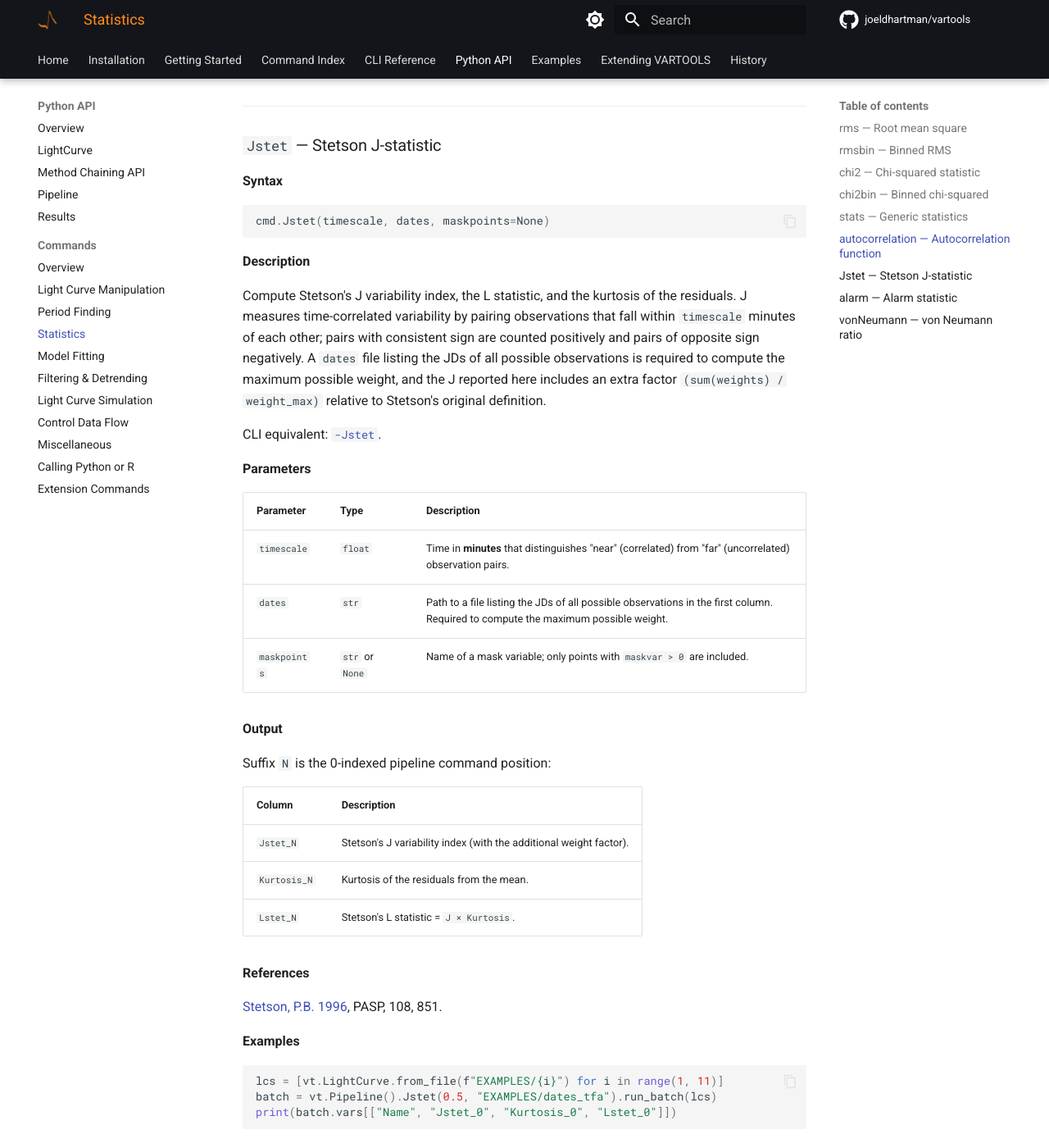
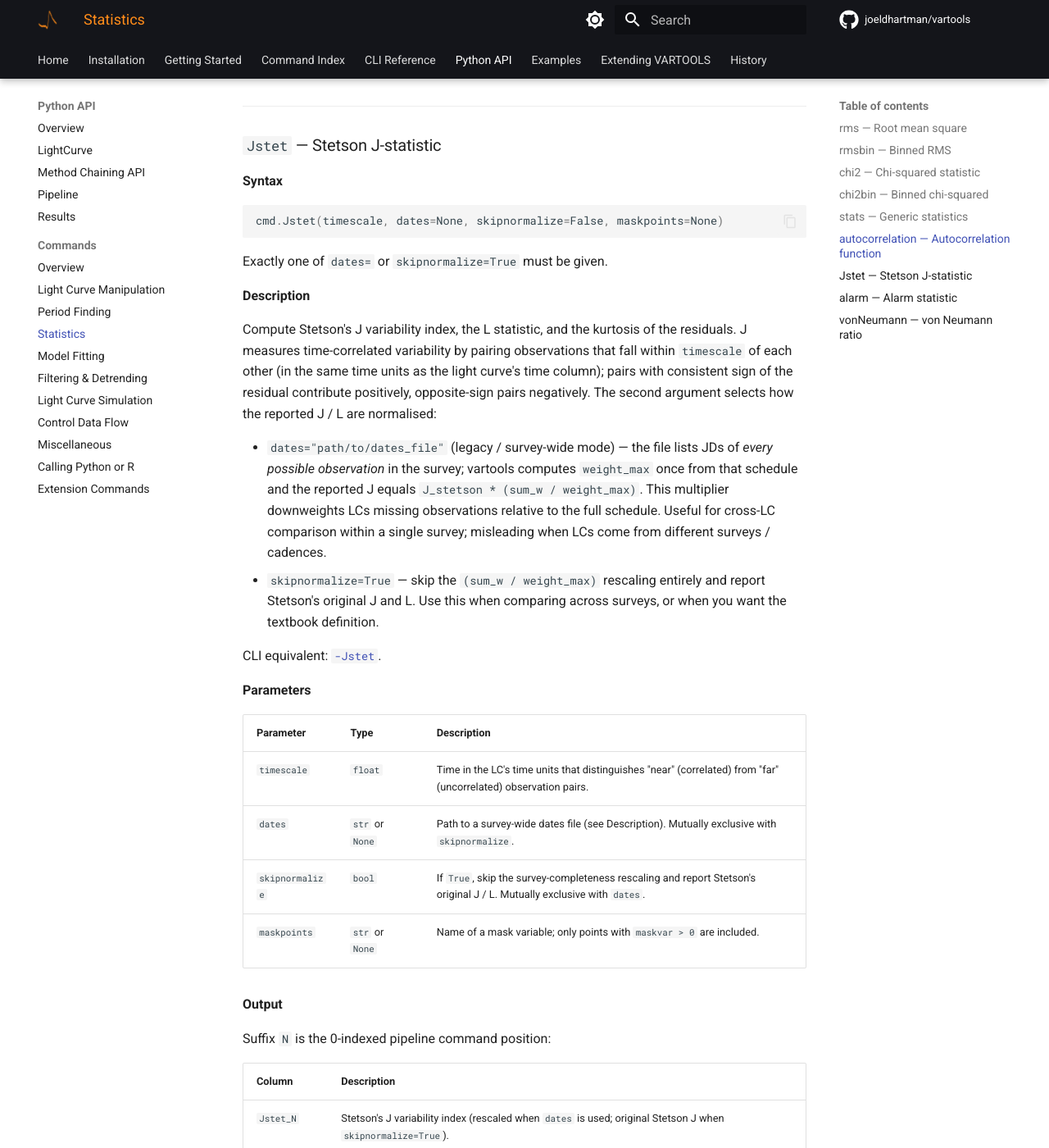
Before and after one commit to joeldhartman/vartools-site, an MkDocs documentation site: the page built from docs/python/commands/statistics.md, in a window 1280 px wide and 1400 px high, scrolled down 8837 px. Shown: the whole window at 82% size. Built offline with MkDocs 1.6.1 and Material for MkDocs 9.7.7, drawn with Linux system fonts in a browser that asks for light colours; comment, search, counter and statistics services are not loaded; the version menu is left out; some of the changed text lies outside the part shown.

Commit message:
Docs: -Jstet 'skipnormalize' keyword for Stetson's original J / L

````diff
--- a/docs/python/commands/statistics.md
+++ b/docs/python/commands/statistics.md
@@ -319,12 +319,17 @@ acfs = batch.files["autocorrelation_result_0"]   # list of DataFrames, one per L
 **Syntax**
 
 ```python
-cmd.Jstet(timescale, dates, maskpoints=None)
+cmd.Jstet(timescale, dates=None, skipnormalize=False, maskpoints=None)
 ```
+
+Exactly one of `dates=` or `skipnormalize=True` must be given.
 
 **Description**
 
-Compute Stetson's J variability index, the L statistic, and the kurtosis of the residuals. J measures time-correlated variability by pairing observations that fall within `timescale` minutes of each other; pairs with consistent sign are counted positively and pairs of opposite sign negatively. A `dates` file listing the JDs of all possible observations is required to compute the maximum possible weight, and the J reported here includes an extra factor `(sum(weights) / weight_max)` relative to Stetson's original definition.
+Compute Stetson's J variability index, the L statistic, and the kurtosis of the residuals. J measures time-correlated variability by pairing observations that fall within `timescale` of each other (in the same time units as the light curve's time column); pairs with consistent sign of the residual contribute positively, opposite-sign pairs negatively. The second argument selects how the reported J / L are normalised:
+
+- `dates="path/to/dates_file"` (legacy / survey-wide mode) — the file lists JDs of *every possible observation* in the survey; vartools computes `weight_max` once from that schedule and the reported J equals `J_stetson * (sum_w / weight_max)`. This multiplier downweights LCs missing observations relative to the full schedule. Useful for cross-LC comparison within a single survey; misleading when LCs come from different surveys / cadences.
+- `skipnormalize=True` — skip the `(sum_w / weight_max)` rescaling entirely and report Stetson's original J and L. Use this when comparing across surveys, or when you want the textbook definition.
 
 CLI equivalent: [`-Jstet`](../../cli/statistics.md#-jstet).
 
@@ -332,8 +337,9 @@ CLI equivalent: [`-Jstet`](../../cli/statistics.md#-jstet).
 
 | Parameter | Type | Description |
 |-----------|------|-------------|
-| `timescale` | `float` | Time in **minutes** that distinguishes "near" (correlated) from "far" (uncorrelated) observation pairs. |
-| `dates` | `str` | Path to a file listing the JDs of all possible observations in the first column. Required to compute the maximum possible weight. |
+| `timescale` | `float` | Time in the LC's time units that distinguishes "near" (correlated) from "far" (uncorrelated) observation pairs. |
+| `dates` | `str` or `None` | Path to a survey-wide dates file (see Description). Mutually exclusive with `skipnormalize`. |
+| `skipnormalize` | `bool` | If `True`, skip the survey-completeness rescaling and report Stetson's original J / L. Mutually exclusive with `dates`. |
 | `maskpoints` | `str` or `None` | Name of a mask variable; only points with `maskvar > 0` are included. |
 
 **Output**
@@ -342,9 +348,9 @@ Suffix `N` is the 0-indexed pipeline command position:
 
 | Column | Description |
 |--------|-------------|
-| `Jstet_N` | Stetson's J variability index (with the additional weight factor). |
+| `Jstet_N` | Stetson's J variability index (rescaled when `dates` is used; original Stetson J when `skipnormalize=True`). |
 | `Kurtosis_N` | Kurtosis of the residuals from the mean. |
-| `Lstet_N` | Stetson's L statistic = `J × Kurtosis`. |
+| `Lstet_N` | Stetson's L statistic = `J × Kurtosis` (rescaled or original, matching J). |
 
 **References**
 
@@ -353,9 +359,14 @@ Suffix `N` is the 0-indexed pipeline command position:
 **Examples**
 
 ```python
+# Survey-wide mode -- uses a dates file to compute the cross-LC weight_max.
 lcs = [vt.LightCurve.from_file(f"EXAMPLES/{i}") for i in range(1, 11)]
-batch = vt.Pipeline().Jstet(0.5, "EXAMPLES/dates_tfa").run_batch(lcs)
+batch = vt.Pipeline().Jstet(0.5, dates="EXAMPLES/dates_tfa").run_batch(lcs)
 print(batch.vars[["Name", "Jstet_0", "Kurtosis_0", "Lstet_0"]])
+
+# Textbook mode -- Stetson's original J / L, no dates file needed.
+batch2 = vt.Pipeline().Jstet(0.5, skipnormalize=True).run_batch(lcs)
+print(batch2.vars[["Name", "Jstet_0", "Kurtosis_0", "Lstet_0"]])
 ```
 
 ---
````
Also changed, not shown: docs/cli/statistics.md (+13 -2 lines).
